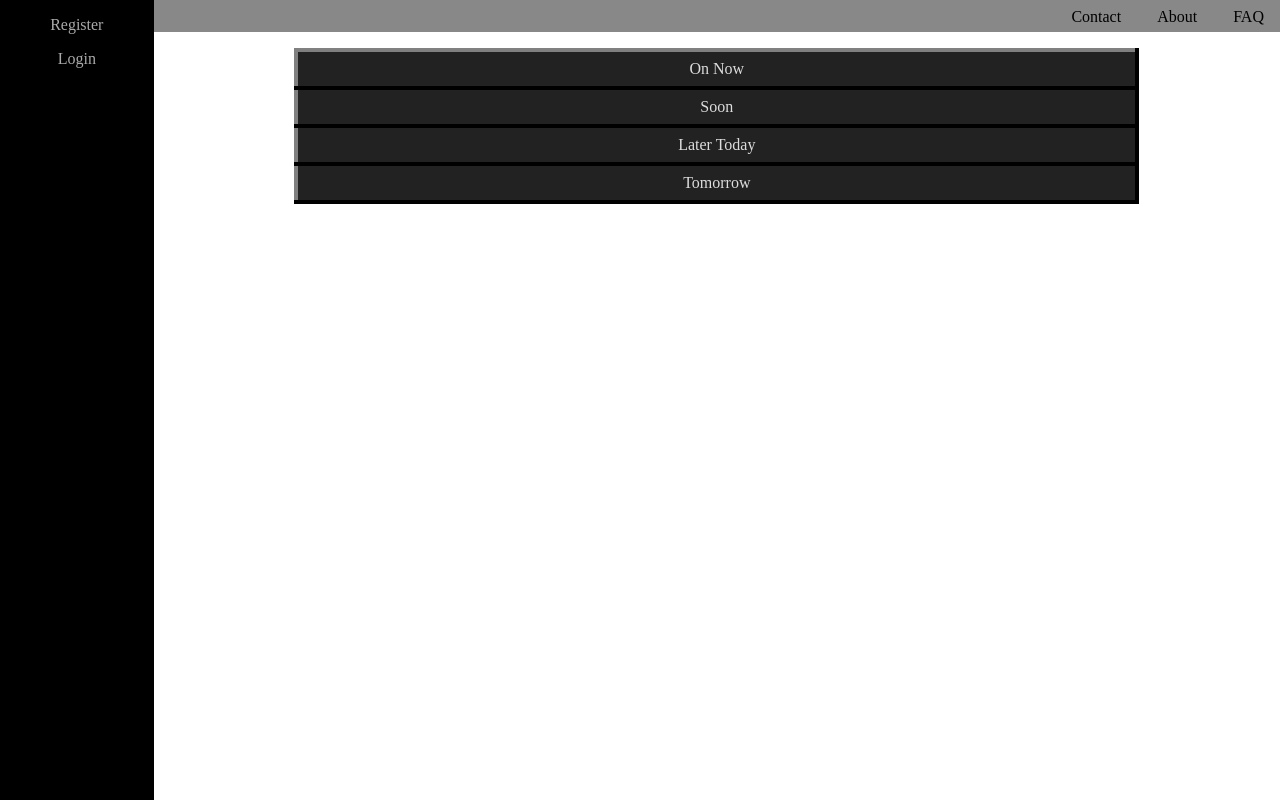
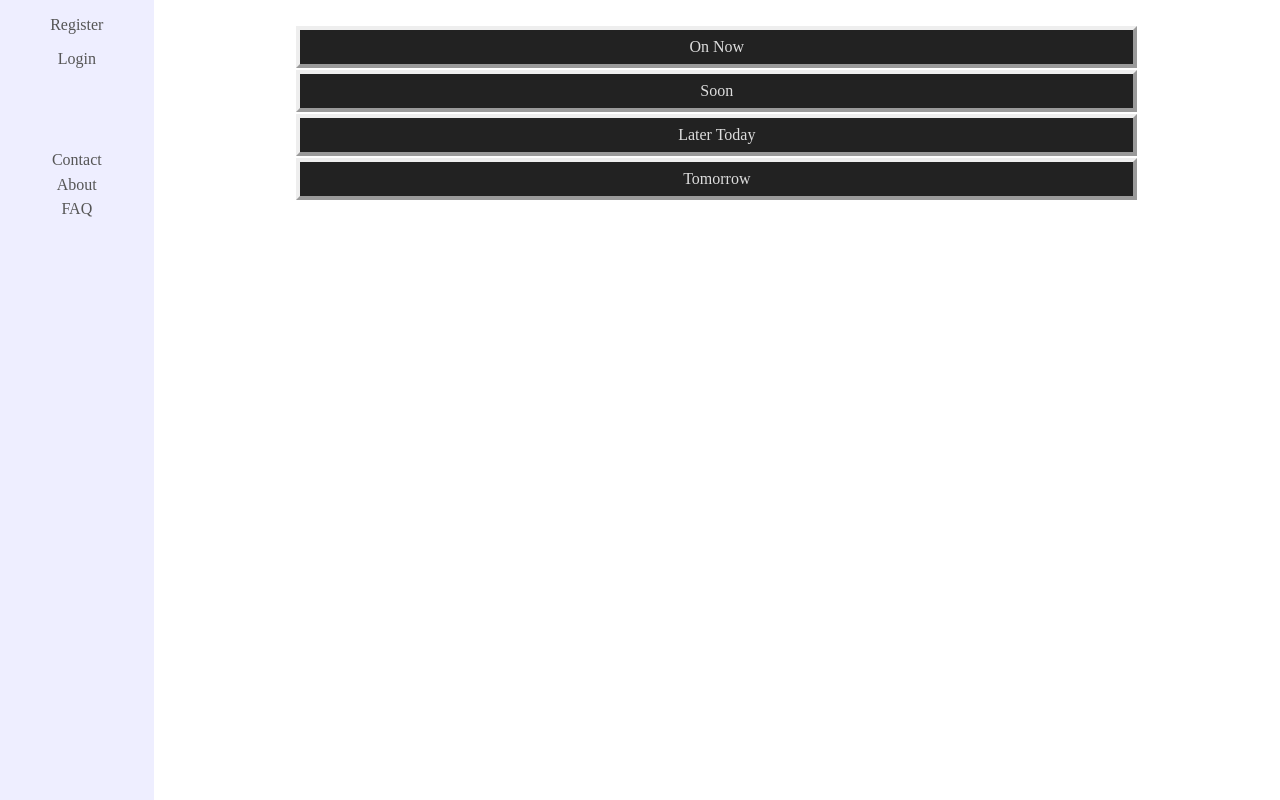
Before and after one commit to ejs/sturgeonstv, a PHP site: page /tvlisting.php in a window 1280 px wide. Run offline with PHP 8.4, Linux system fonts and the light colour scheme; the visitor is signed in with stand-in values (Sample User, id 1); data that the repository does not hold is empty.

Commit message:
Makeover.

```diff
--- a/tvlisting.php
+++ b/tvlisting.php
@@ -19,8 +19,11 @@ include("head.php")
 ?>
 <body>
     <div id="sidebar">
-        <p> <?php if ($client->name){ ?> <a href=""><?php echo $client->name;?></a> <?php } else { ?> <a href="register.php">Register</a> <?php } ?> </p>
-        <p> <?php if ($client->name){ ?> <a href="logout.php">Logout</a> <?php } else { ?> <a href="login.php">Login</a> <?php } ?> </p>
+        <div id="userinfo">
+            <p> <?php if ($client->name){ ?> <a href=""><?php echo $client->name;?></a> <?php } else { ?> <a href="register.php">Register</a> <?php } ?> </p>
+            <p> <?php if ($client->name){ ?> <a href="logout.php">Logout</a> <?php } else { ?> <a href="login.php">Login</a> <?php } ?> </p>
+        </div>
+        <div id="channelinfo">
         <ul>
 <?php foreach($client->channels as $channelData){
         if ($channelData['default?'] == 1){?>
@@ -33,8 +36,7 @@ include("head.php")
             </li>
 <?php } ?>
         </ul>
-    </div>
-    <div id="main">
+        </div>
         <div id="infobar">
             <ul>
                 <li><a href='mailto:tv.whuffie@spamgourmet.com'>Contact</a></li>
@@ -42,8 +44,9 @@ include("head.php")
                 <li><a href=''>FAQ</a></li>
             </ul>
         </div>
-        <div id="body">
-            <table id="ShowInformation">
+    </div>
+    <div id="main">
+        <table id="ShowInformation">
             <tbody class="tbody">
 <?php layout_shows(convertTime(0)." < endtime ", "starttime < ".convertTime(0), "On Now", 2, 2); ?>
 <?php layout_shows(convertTime(0)." < starttime ", "starttime < ".convertTime(2), "Soon", 3, 2); ?>
@@ -54,8 +57,7 @@ include("head.php")
     layout_shows(convertDate($c)." < starttime ", "starttime < ".convertDate($c+1), "${tmp['mday']}  ${tmp['month']} ${tmp['year']}", 5, 0);
 } ?>
             </tbody>
-            </table>
-        </div>
+        </table>
     </div>
 </body>
 </html>
--- a/tvphp.css
+++ b/tvphp.css
@@ -1,8 +1,6 @@
 ul {
     padding:0;
-    margin:0;
-    text-align: center;
-    list-style: none inside;
+    list-style-type: none;
 }
 
 a{        text-decoration: none; }
@@ -12,24 +10,16 @@ a:hover { text-decoration: underline; }
 #main {
     position: absolute;
     left: 12%;
-    top: 0;
     width: 88%;
-    border: 0;
-    padding: 0;
-    margin: 0;
 }
 
 /* Body */
-
-
-#body{
-    position: absolute;
-    left: 0;
-    top: 3em;
-    width: 100%
+#ShowInformation{
+    margin-top: 1em;
+    width: 75%;
+    margin-left: auto;
+    margin-right: auto;
 }
-
-#ShowInformation{ border-collapse: collapse; }
 
 #ShowInformation tr td{
     border-width: .25em;
@@ -40,19 +30,18 @@ a:hover { text-decoration: underline; }
 #ShowInformation tr.Infoa td, #ShowInformation tr.Infob td{
     background: #222;
     color: #ddd;
-    border-color: gray black black gray;
-    border-style: solid;
+    border-style: outset;
 }
 
 #ShowInformation tr.Infoa td:Hover {
-    border-color: black gray gray black;
     background: #ddd;
+    border-style: inset;
     color: #222;
 }
 
 #ShowInformation tr.Infoa td:Active {
-    border-color: black gray gray black;
     background: #FFF;
+    border-style: inset;
     color: #888;
 }
 
@@ -61,42 +50,7 @@ a:hover { text-decoration: underline; }
     color: #222;
 }
 
-a img {
-    border: none;
-    margin: 0;
-}
-
-#body table{
-    width: 75%;
-    margin: 0 auto 0 auto;
-}
-
-/* Info Bar*/
-#infobar {
-    position: absolute;
-    left: 0;
-    top: 0;
-    height: 1em;
-    border: 0;
-    padding: 0.5em 0;
-    width: 100%;
-    background: #888;
-    color: #000;
-}
-
-#infobar ul{
-    float: right;
-    white-space: nowrap;
-}
-
-#infobar ul li{
-    display: inline;
-    padding: .2em 1em;
-}
-
-#infobar ul li a{        color: #000; }
-#infobar ul li a:hover { color: #fff; }
-
+a img { border: none; }
 
 /* sidebar */
 #sidebar{
@@ -105,22 +59,21 @@ a img {
     left: 0;
     top: 0;
     width: 12%;
-    z-index: 2;
     height: 100%;
-    background: #000;
-}
-
-#sidebar p{
-    color: #fff;
+    background: #eef;
     text-align: center;
 }
 
-#sidebar p a{              color: #aaa; }
-#sidebar p a:hover {       color: #ddd; }
-#sidebar ul li.inactive a{ color: #666; }
-#sidebar ul li.active a{   color: #ddd; }
+#infobar { margin-top: 5em;}
+#infobar ul li{         padding: .2em 1em; }
+#infobar ul li a{        color: #555; }
+#infobar ul li a:hover { color: #000; }
 
-#sidebar ul li a:hover {
-    color: #aaa;
-    text-decoration: none;
-}
+#userinfo p a{                       color: #555; }
+#userinfo p a:hover {                color: #000; }
+
+#channelinfo ul li.inactive a{          color: #aaa; }
+#channelinfo ul li.active a{            color: #000; }
+#channelinfo ul li a:hover {            color: #555; }
+#channelinfo ul li.inactive a:active {  color: #222; }
+#channelinfo ul li.active a:active {    color: #888; }
```
